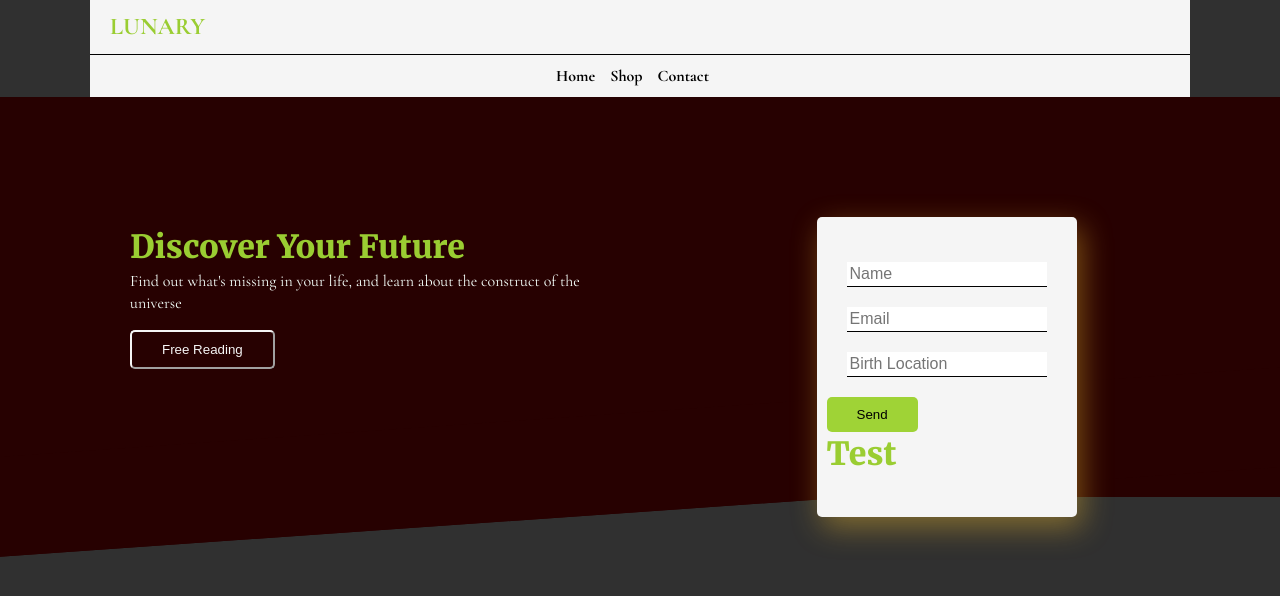
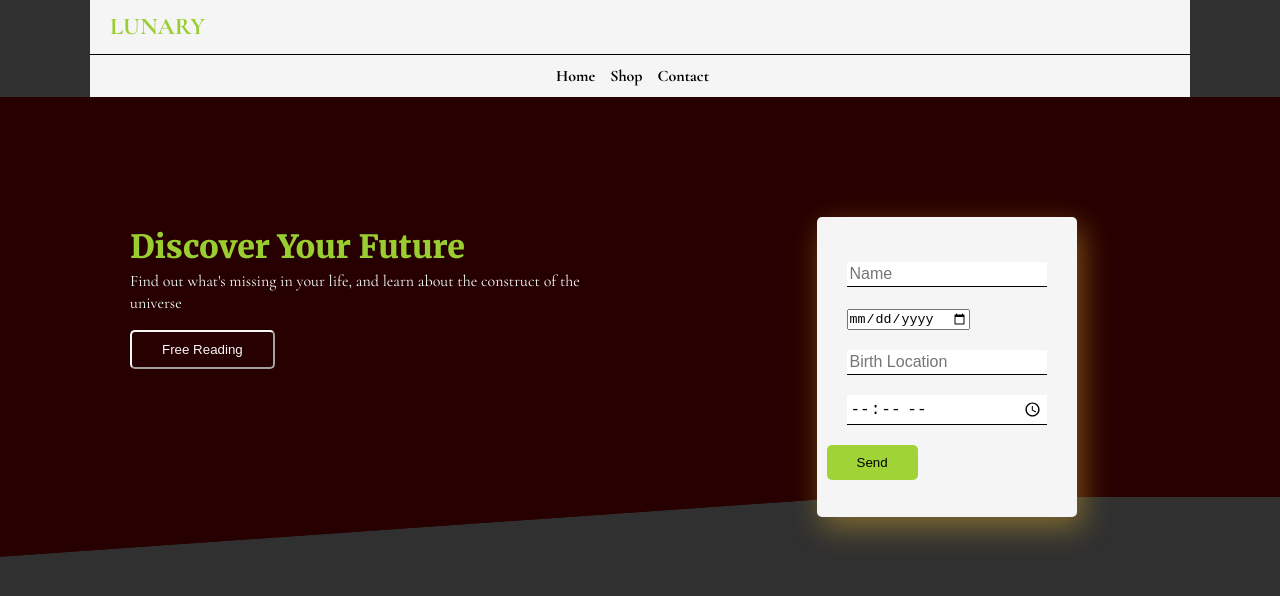
Before and after one commit to VINIxVINI/Form-netlify, a plain HTML site: page index.html in a window 1280 px wide. Drawn offline with nearby package versions, Linux system fonts and the light colour scheme.

Commit message:
Form fix

```diff
--- a/index.html
+++ b/index.html
@@ -63,16 +63,16 @@
                             <input type="text" name="Name" placeholder="Name">
                         </div>
                         <div class="form-controls">
-                            <input type="email" name="Email" placeholder="Email">
+                            <input type="date" name="Date" placeholder="Date of Birth">
                         </div>
                         <div class="form-controls">
                             <input type="text" name="BirthLocation" placeholder="Birth Location">
                         </div>
-                        <!-- <div class="form-controls">
+                        <div class="form-controls">
                             <input type="time" name="Birth Time" placeholder="Birth Time">
-                        </div> -->
+                        </div>
                         <button type="submit" value="Send" placeholder="Submit" class="btn">Send</button>
-                        <h1>Test</h1>
+
                     </form>
                 </div>
             </div>
```
